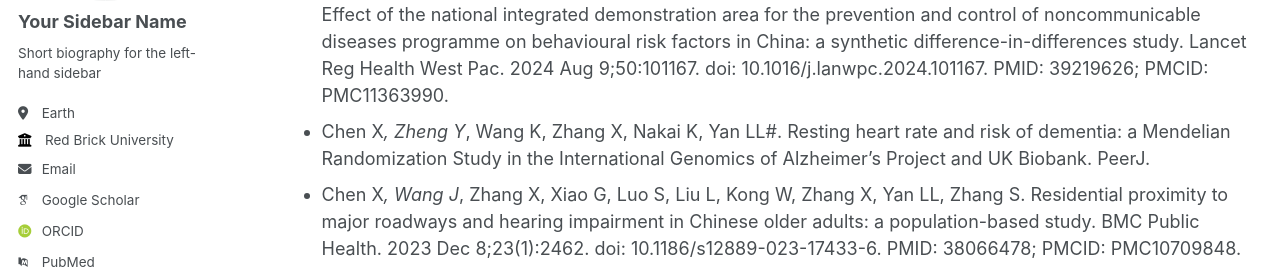
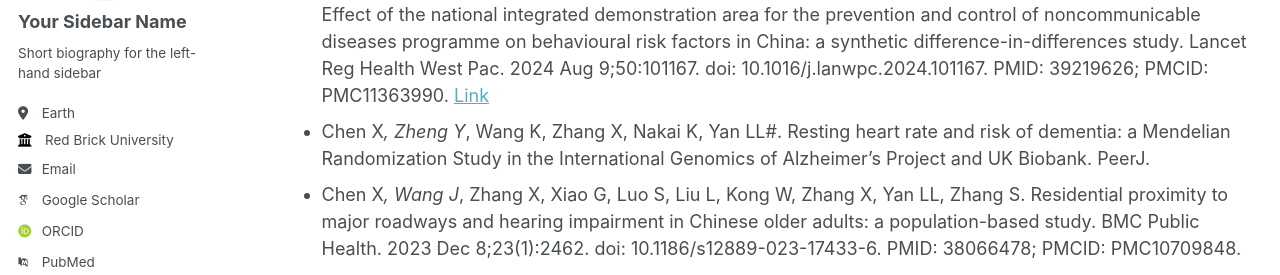
Before and after one commit to Xian152/xian152.github.io, a Jekyll site: the page built from _pages/publication.md, in a window 1280 px wide and 900 px high. Shown: the part 280-555 px from the top of the window. Built offline with Jekyll 4.4.1, drawn with Linux system fonts in a browser that asks for light colours; some web fonts are replaced.

Commit message:
Update publication.md

```diff
--- a/_pages/publication.md
+++ b/_pages/publication.md
@@ -9,6 +9,7 @@ You can also find my articles on [my Google Scholar profile](https://scholar.goo
 
 # Peer-reviewed Publication
 + Dong W*, Zhang X*, Liu S*, Zhang X, Li Z, Gu M, Yang Y, Fang YE, Li H, Qian J, Zhang M, Wang L, Yan LL, Wu J. Effect of the national integrated demonstration area for the prevention and control of noncommunicable diseases programme on behavioural risk factors in China: a synthetic difference-in-differences study. Lancet Reg Health West Pac. 2024 Aug 9;50:101167. doi: 10.1016/j.lanwpc.2024.101167. PMID: 39219626; PMCID: PMC11363990.
+  [Link](https://www.thelancet.com/journals/lanwpc/article/PIIS2666-6065(24)00161-5/fulltext)
 + Chen X*, Zheng Y*, Wang K, Zhang X, Nakai K, Yan LL#. Resting heart rate and risk of dementia: a Mendelian Randomization Study in the International Genomics of Alzheimer’s Project and UK Biobank. PeerJ.
 + Chen X*, Wang J*, Zhang X, Xiao G, Luo S, Liu L, Kong W, Zhang X, Yan LL, Zhang S. Residential proximity to major roadways and hearing impairment in Chinese older adults: a population-based study. BMC Public Health. 2023 Dec 8;23(1):2462. doi: 10.1186/s12889-023-17433-6. PMID: 38066478; PMCID: PMC10709848.
 + Gu Q*, Zheng Q, Zhang X, Lin L, Li S, Chen F, Zhang X, Yan LL#, and Chen Wei#. Trends in Health Service Use for Dry Eye Disease From 2017 to 2021: A Real-World Analysis of 369,755 Outpatient Visits. Trans. Vis. Sci. Tech. 2024;13(1):17. https://doi.org/10.1167/tvst.13.1.17.
```
